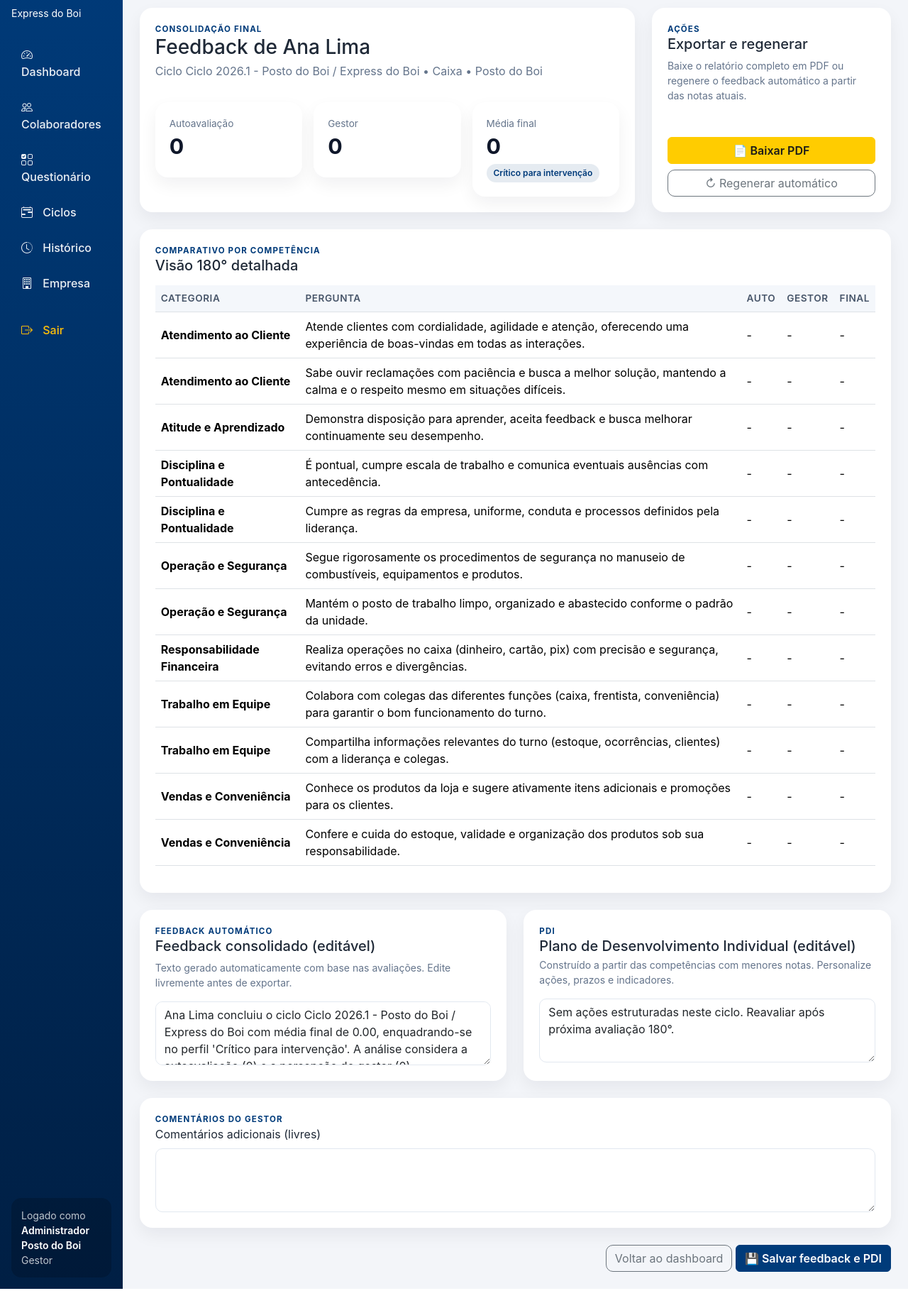
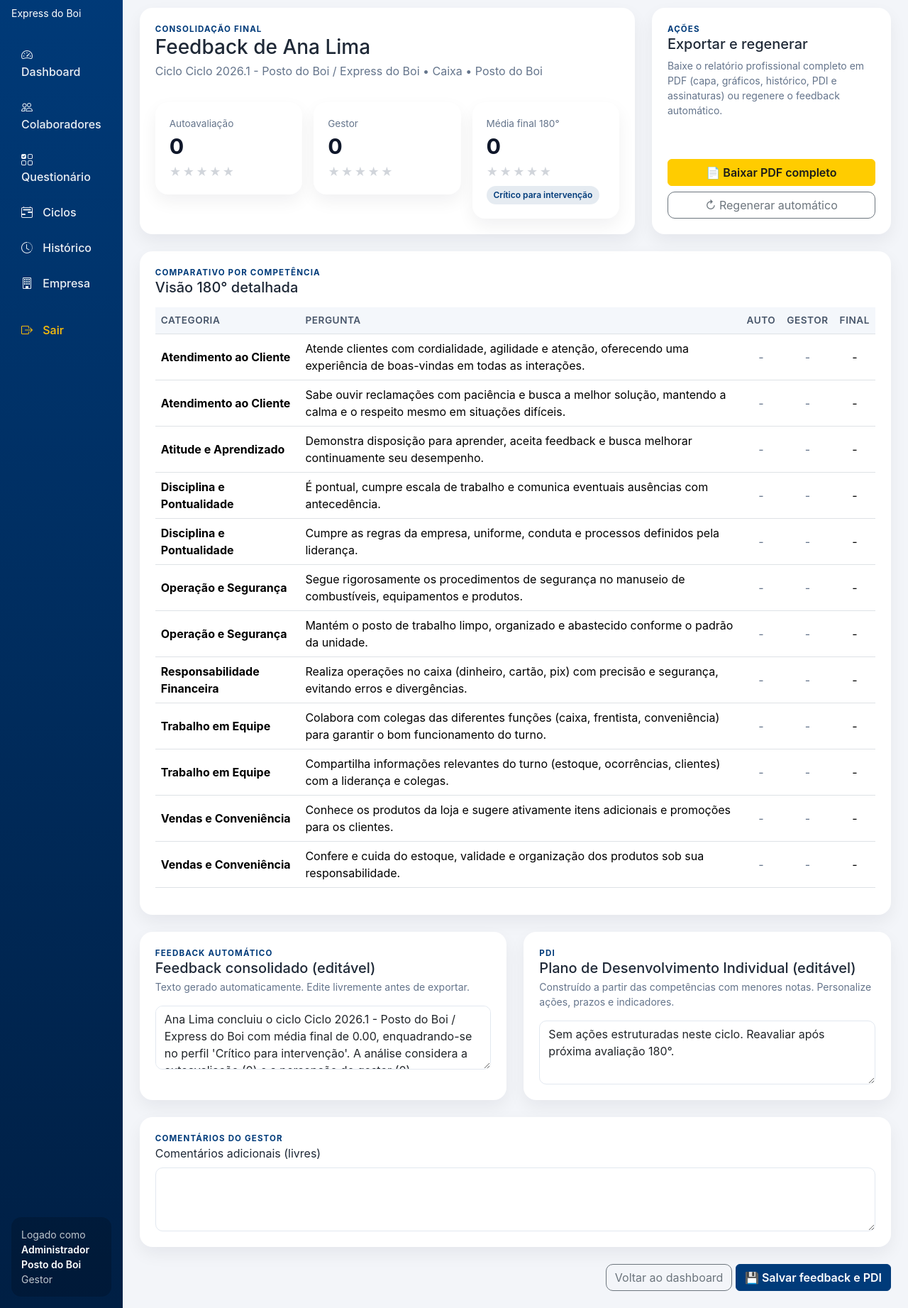
Before and after one commit to tatianemcardoso0/posto-do-boi, a Flask app: page /feedback/1 in a window 1280 px wide. Shown: the part 89-1932 px from the top of the page at 71% size. Before the commit the page ends 1905 px from the top, so only its background shows below. Run offline with Flask 3, Linux system fonts and the light colour scheme; the visitor is signed in with stand-in values (Sample User, id 1); data comes from the database, SQL or seed files in the repository; data that the repository does not hold is empty.

Commit message:
Add files via upload

```diff
--- a/templates/feedback.html
+++ b/templates/feedback.html
@@ -7,9 +7,34 @@
       <h3 class="mb-1">Feedback de {{ assignment.employee.name }}</h3>
       <div class="subtle">Ciclo {{ assignment.cycle.name }} • {{ assignment.employee.position }} • {{ assignment.employee.unit }}</div>
       <div class="row g-3 mt-3">
-        <div class="col-md-4"><div class="metric-card"><div class="metric-label">Autoavaliação</div><div class="metric-value">{{ summary.employee_avg }}</div></div></div>
-        <div class="col-md-4"><div class="metric-card"><div class="metric-label">Gestor</div><div class="metric-value">{{ summary.manager_avg }}</div></div></div>
-        <div class="col-md-4"><div class="metric-card"><div class="metric-label">Média final</div><div class="metric-value">{{ summary.final_avg }}</div><span class="metric-badge">{{ feedback.profile_label }}</span></div></div>
+        <div class="col-md-4">
+          <div class="metric-card">
+            <div class="metric-label">Autoavaliação</div>
+            <div class="metric-value">{{ summary.employee_avg }}</div>
+            <div class="stars-display mt-1">
+              {% for i in range(1, 6) %}<span class="mini-star {% if summary.employee_avg >= i %}filled{% elif summary.employee_avg >= i - 0.5 %}half{% endif %}">★</span>{% endfor %}
+            </div>
+          </div>
+        </div>
+        <div class="col-md-4">
+          <div class="metric-card">
+            <div class="metric-label">Gestor</div>
+            <div class="metric-value">{{ summary.manager_avg }}</div>
+            <div class="stars-display mt-1">
+              {% for i in range(1, 6) %}<span class="mini-star {% if summary.manager_avg >= i %}filled{% elif summary.manager_avg >= i - 0.5 %}half{% endif %}">★</span>{% endfor %}
+            </div>
+          </div>
+        </div>
+        <div class="col-md-4">
+          <div class="metric-card">
+            <div class="metric-label">Média final 180°</div>
+            <div class="metric-value">{{ summary.final_avg }}</div>
+            <div class="stars-display mt-1">
+              {% for i in range(1, 6) %}<span class="mini-star {% if summary.final_avg >= i %}filled{% elif summary.final_avg >= i - 0.5 %}half{% endif %}">★</span>{% endfor %}
+            </div>
+            <span class="metric-badge mt-2">{{ feedback.profile_label }}</span>
+          </div>
+        </div>
       </div>
     </div>
   </div>
@@ -18,10 +43,10 @@
       <div>
         <div class="kicker">Ações</div>
         <h5>Exportar e regenerar</h5>
-        <p class="subtle small mb-3">Baixe o relatório completo em PDF ou regenere o feedback automático a partir das notas atuais.</p>
+        <p class="subtle small mb-3">Baixe o relatório profissional completo em PDF (capa, gráficos, histórico, PDI e assinaturas) ou regenere o feedback automático.</p>
       </div>
       <div class="d-grid gap-2">
-        <a href="{{ url_for('report_pdf', assignment_id=assignment.id) }}" class="btn btn-accent">📄 Baixar PDF</a>
+        <a href="{{ url_for('report_pdf', assignment_id=assignment.id) }}" class="btn btn-accent">📄 Baixar PDF completo</a>
         <a href="{{ url_for('feedback_regenerate', assignment_id=assignment.id) }}" class="btn btn-outline-secondary">↻ Regenerar automático</a>
       </div>
     </div>
@@ -33,15 +58,37 @@
   <h5 class="mb-3">Visão 180° detalhada</h5>
   <div class="table-responsive">
     <table class="table align-middle">
-      <thead><tr><th>Categoria</th><th>Pergunta</th><th>Auto</th><th>Gestor</th><th>Final</th></tr></thead>
+      <thead>
+        <tr>
+          <th>Categoria</th>
+          <th>Pergunta</th>
+          <th class="text-center">Auto</th>
+          <th class="text-center">Gestor</th>
+          <th class="text-center">Final</th>
+        </tr>
+      </thead>
       <tbody>
         {% for row in summary.rows %}
           <tr>
             <td><strong>{{ row.question.category }}</strong></td>
             <td>{{ row.question.text }}</td>
-            <td>{{ row.employee.score if row.employee else '-' }}</td>
-            <td>{{ row.manager.score if row.manager else '-' }}</td>
-            <td>
+            <td class="text-center">
+              {% if row.employee %}
+                <div class="mini-stars-row">
+                  {% for i in range(1, 6) %}<span class="mini-star {% if row.employee.score >= i %}filled{% endif %}">★</span>{% endfor %}
+                </div>
+                <div class="small fw-bold">{{ row.employee.score }}</div>
+              {% else %}<span class="subtle">-</span>{% endif %}
+            </td>
+            <td class="text-center">
+              {% if row.manager %}
+                <div class="mini-stars-row">
+                  {% for i in range(1, 6) %}<span class="mini-star {% if row.manager.score >= i %}filled{% endif %}">★</span>{% endfor %}
+                </div>
+                <div class="small fw-bold">{{ row.manager.score }}</div>
+              {% else %}<span class="subtle">-</span>{% endif %}
+            </td>
+            <td class="text-center">
               {% if row.final_score is not none %}
                 {% if row.final_score >= 4 %}<span class="score-pill score-high">{{ row.final_score }}</span>
                 {% elif row.final_score >= 3 %}<span class="score-pill score-mid">{{ row.final_score }}</span>
@@ -59,13 +106,9 @@
   <div class="row g-4">
     <div class="col-lg-6">
       <div class="panel-card h-100">
-        <div class="d-flex justify-content-between align-items-center mb-2">
-          <div>
-            <div class="kicker">Feedback automático</div>
-            <h5 class="mb-0">Feedback consolidado (editável)</h5>
-          </div>
-        </div>
-        <p class="subtle small">Texto gerado automaticamente com base nas avaliações. Edite livremente antes de exportar.</p>
+        <div class="kicker">Feedback automático</div>
+        <h5 class="mb-1">Feedback consolidado (editável)</h5>
+        <p class="subtle small">Texto gerado automaticamente. Edite livremente antes de exportar.</p>
         <textarea class="form-control large-box" name="editable_feedback" required>{{ feedback.editable_feedback }}</textarea>
       </div>
     </div>
@@ -90,4 +133,28 @@
     </div>
   </div>
 </form>
+
+<style>
+  .stars-display, .mini-stars-row {
+    display: inline-flex;
+    gap: 2px;
+    font-size: 1rem;
+    line-height: 1;
+  }
+  .mini-star {
+    color: #d1d5db;
+  }
+  .mini-star.filled {
+    color: #FFCC00;
+  }
+  .mini-star.half {
+    background: linear-gradient(90deg, #FFCC00 50%, #d1d5db 50%);
+    -webkit-background-clip: text;
+    -webkit-text-fill-color: transparent;
+    background-clip: text;
+  }
+  .mini-stars-row .mini-star {
+    font-size: 0.85rem;
+  }
+</style>
 {% endblock %}
```
